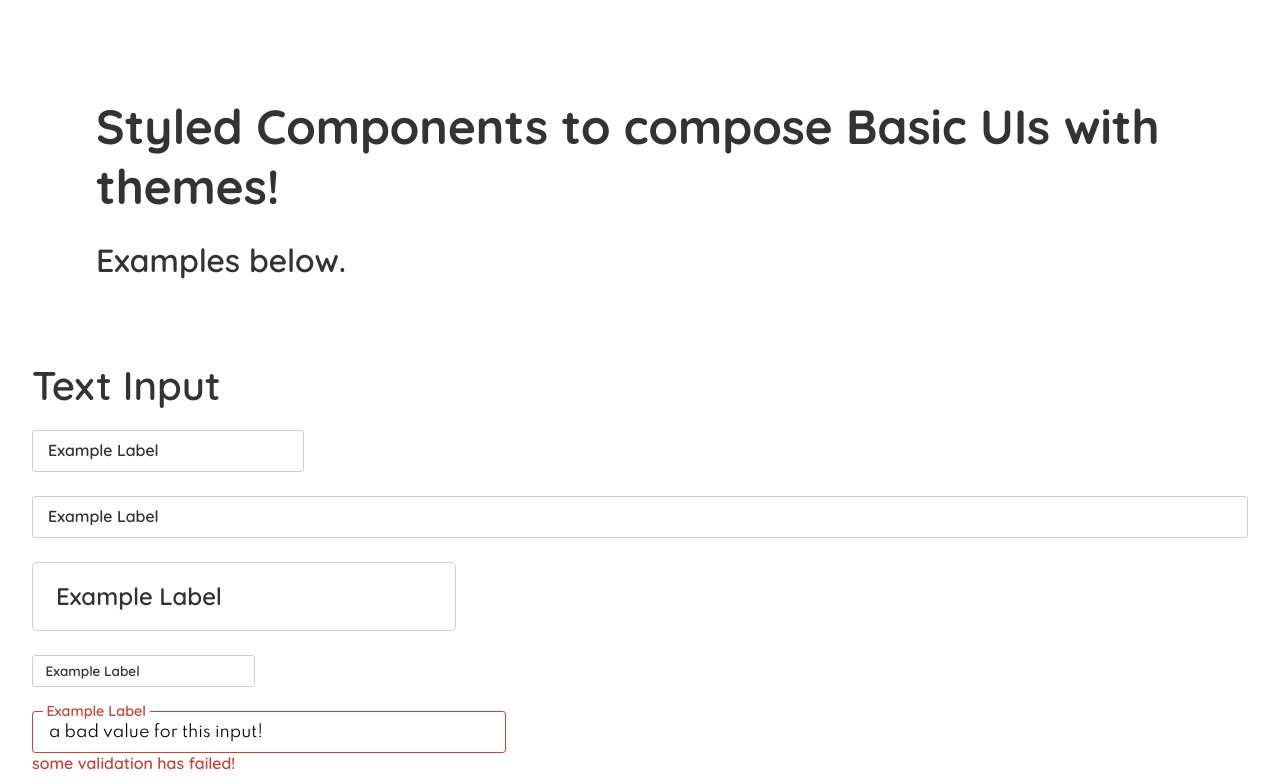
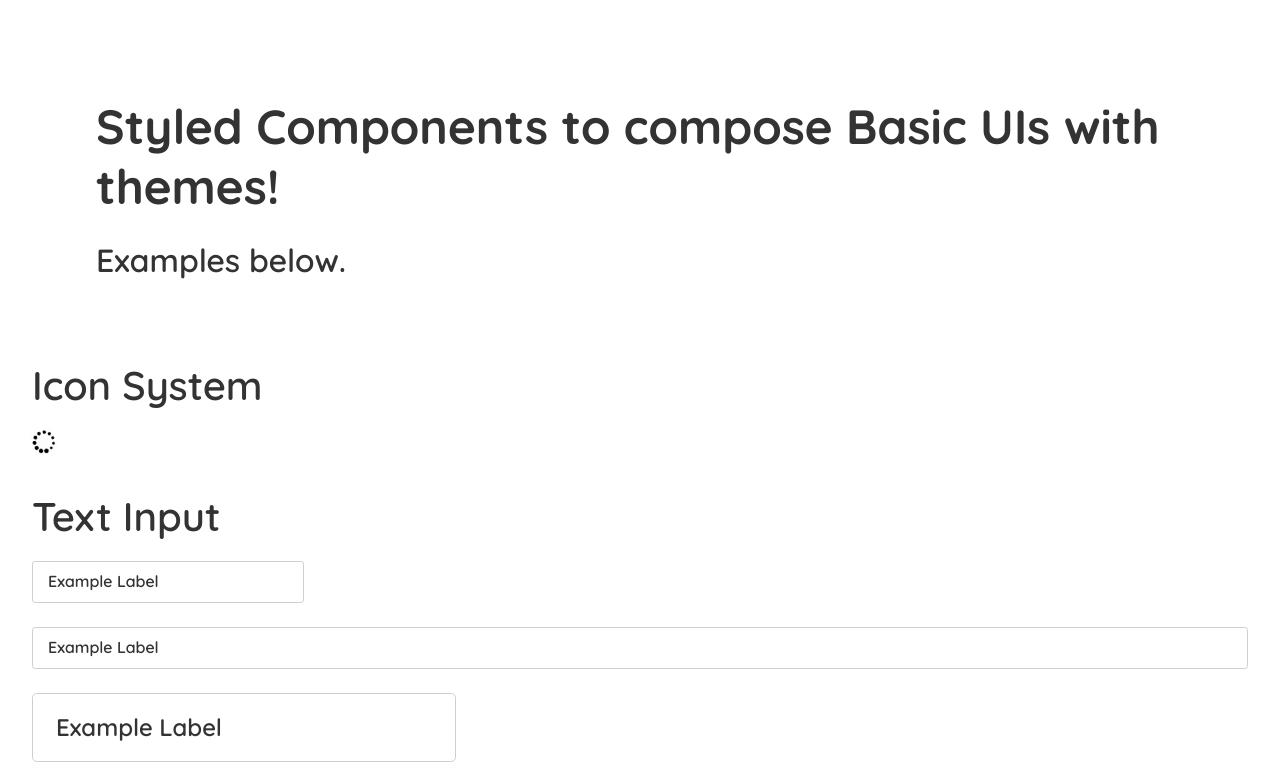
Before and after one commit to viniciushaddad/react-ui, a React (Create React App) app: page / in a window 1280 px wide. Shown: the top 784 px of the page. Built offline with nearby package versions, Linux system fonts and the light colour scheme; no server answers.

Commit message:
Added examples for IconSystem

```diff
--- a/src/App.tsx
+++ b/src/App.tsx
@@ -1,10 +1,8 @@
 import React from 'react'
 import { Header } from 'components/Header/Header'
 import { Box } from 'components/Box'
-import { GridExample } from 'Examples'
-import { InputExample } from 'Examples/InputExample'
 import { Typography } from 'components/Typography'
-import { ButtonExample } from 'Examples/ButtonExample'
+import { ButtonExample, GridExample, IconSystemExample, InputExample } from 'Examples'
 
 const App = (): JSX.Element => (
   <Box>
@@ -13,6 +11,7 @@ const App = (): JSX.Element => (
       <Typography variant="title2">Examples below.</Typography>
     </Header>
 
+    <IconSystemExample />
     <InputExample />
     <ButtonExample />
     <GridExample />
--- /dev/null
+++ b/src/Examples/IconSystemExample.tsx
@@ -0,0 +1,19 @@
+import React from 'react'
+import { Typography } from 'components/Typography'
+import { Row, Col, Grid } from 'components/Grid'
+import { Spinners } from 'components/Icons'
+
+const IconSystemExample = (): JSX.Element => (
+  <section>
+    <Typography variant="title1">Icon System</Typography>
+    <Grid>
+      <Row>
+        <Col>
+          <Spinners.Loading variant="pulse" />
+        </Col>
+      </Row>
+    </Grid>
+  </section>
+)
+
+export { IconSystemExample }
--- a/src/Examples/index.ts
+++ b/src/Examples/index.ts
@@ -1 +1,4 @@
+export { ButtonExample } from './ButtonExample'
 export { GridExample } from './GridExample'
+export { InputExample } from './InputExample'
+export { IconSystemExample } from './IconSystemExample'
```
